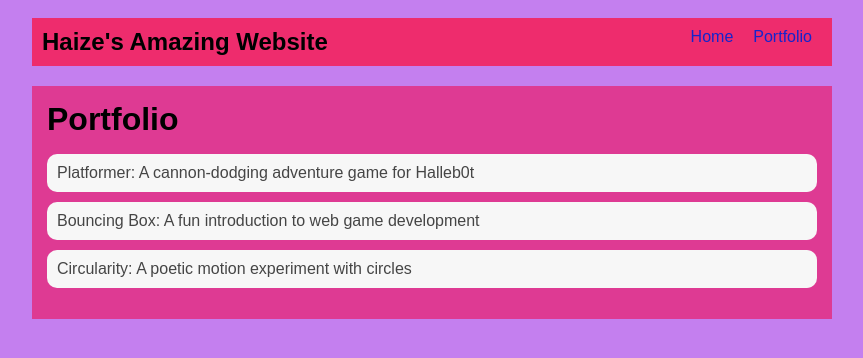
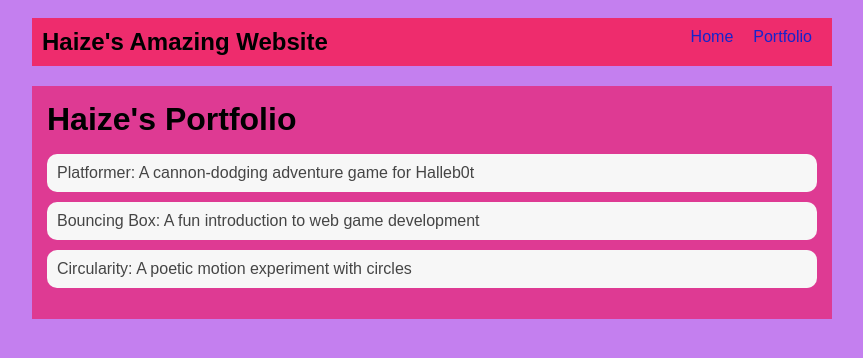
Before and after one commit to HaizeHood4/HaizeHood4.github.io, a plain HTML site: page portfolio.html in a window 1280 px wide. Shown: the whole page, without its empty margins (208-1071 px from the left). Drawn offline with Linux system fonts and the light colour scheme.

Commit message:
fixing portfolio

```diff
--- a/portfolio.html
+++ b/portfolio.html
@@ -22,7 +22,7 @@
 
       <main>
         <div class="content">
-            <h1>Portfolio</h1>
+            <h1>Haize's Portfolio</h1>
             <ul id="portfolio">
                 <li>
                   <a href="fsd-projects/platformer/">Platformer: A cannon-dodging adventure game for Halleb0t</a>
```
